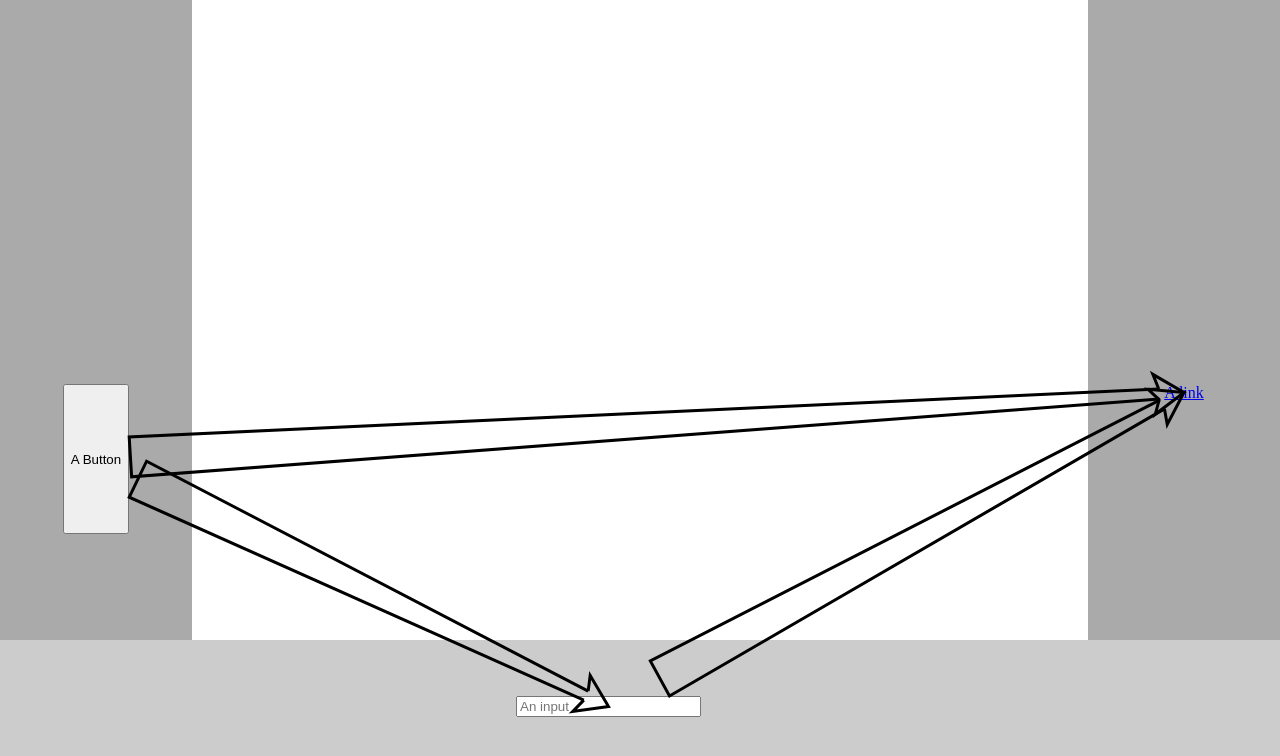
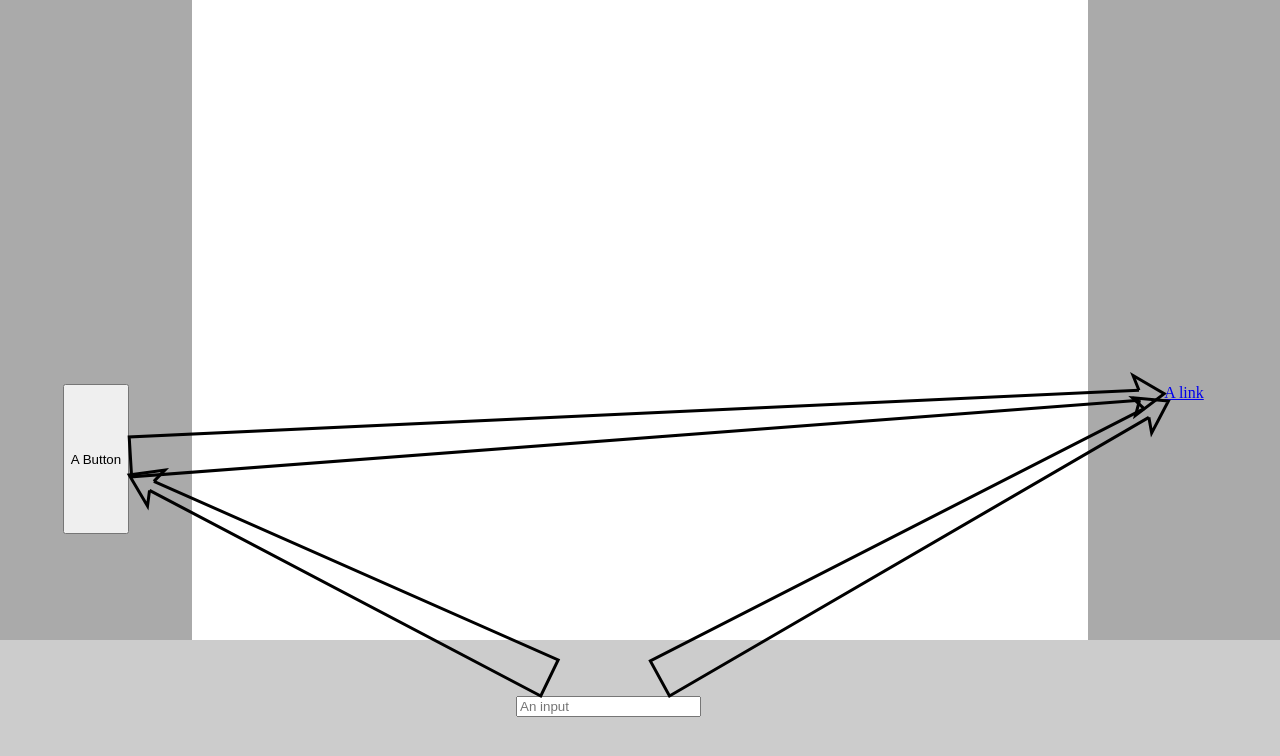
Before and after one commit to blackmiaool/dom2dom, a website: page index.html in a window 1280 px wide. Drawn offline with Linux system fonts and the light colour scheme.

Commit message:
support target distance

```diff
--- a/index.html
+++ b/index.html
@@ -95,7 +95,7 @@
     <script src="./index.js"></script>
     <script>
         const $=document.querySelector.bind(document);
-        new Fdtd({from:$("#button"),to:$("#input")});
+        new Fdtd({from:$("#input"),to:$("#button")});
         new Fdtd({from:$("#input"),to:$("#link")});
         new Fdtd({from:$("#button"),to:$("#link")});
     </script>
--- a/index.js
+++ b/index.js
@@ -1,4 +1,4 @@
-function sumSqrt(a, b) {
+function squareSumSqrt(a, b) {
     return Math.sqrt(a * a + b * b);
 }
 function getBoundingRect(dom) {
@@ -57,26 +57,46 @@ class Fdtd {
             fromP = JSON.parse(JSON.stringify(from));
 
             const angle = Math.atan2((toP.y - fromP.y), (toP.x - fromP.x));
+            const tan=Math.tan(angle);
+            const sin=Math.sin(angle);
+            const cos=Math.cos(angle);
 
-            function getLine1() {
-                let biasY = Math.abs(tailY / Math.tan(angle) * Math.sin(angle));
+            function getLineWidth() {
+                const h=fromP.height/2;
+                const w=fromP.width/2;
+                let biasY = Math.abs(tailY / tan * sin);
 
-                const ratio = (biasY + from.height / 2) / biasY;
-                return Math.abs(tailY / Math.tan(angle) * ratio);
+                const ratio = (biasY + h) / biasY;
+                return Math.abs(tailY / tan * ratio);
             }
-            function getLine2(){
-                const X=fromP.height/2/Math.abs(Math.cos(angle));
-                const ratio=(fromP.width/2+Math.abs(Math.sin(angle)*X))/X;
-                return fromP.height/2*ratio;
+            function getLineCorner(){
+                const h=fromP.height/2;
+                const w=fromP.width/2;
+
+                const X=h/Math.abs(cos);
+                const ratio=(w+Math.abs(sin*X))/X;
+                return h*ratio;
             }
-            function getLine3(){
-                let biasY = Math.abs(tailY * Math.tan(angle) * Math.cos(angle));
+            function getLineHeight(){
+                let biasX = Math.abs(tailY * tan * cos);
 
-                const ratio = (biasY + from.width / 2) / biasY;
-                return Math.abs(tailY * Math.tan(angle) * ratio);
+                const ratio = (biasX + from.width / 2) / biasX;
+                return Math.abs(tailY * tan * ratio);
             }
-            makeBias(fromP, Math.min(getLine1(),getLine2(),getLine3()), angle);
 
+            function getTargetDis(){
+                const h=toP.height/2;
+                const w=toP.width/2;
+                const angles=[Math.atan2(h,w),Math.atan2(h,-w),Math.atan2(-h,-w),Math.atan2(-h,w)];
+
+                if((angle>=angles[0]&&angle<angles[1])||(angle>=angles[2]&&angle<angles[3])){
+                    return Math.abs(h/sin);
+                }else{
+                    return Math.abs(w/cos);
+                }
+            }
+            makeBias(fromP, Math.min(getLineWidth(),getLineCorner(),getLineHeight()), angle);
+            makeBias(toP,getTargetDis(),Math.PI+angle);
 
 
             ctx.translate(toP.x, toP.y);
@@ -90,7 +110,7 @@ class Fdtd {
             const x2 = 25;
             const y2 = 5;
 
-            const tailX = sumSqrt(toP.x - fromP.x, toP.y - fromP.y);
+            const tailX = squareSumSqrt(toP.x - fromP.x, toP.y - fromP.y);
             ctx.moveTo(0, 0);
             ctx.lineTo(x1, y1);
             ctx.lineTo(x2, y2);
```
